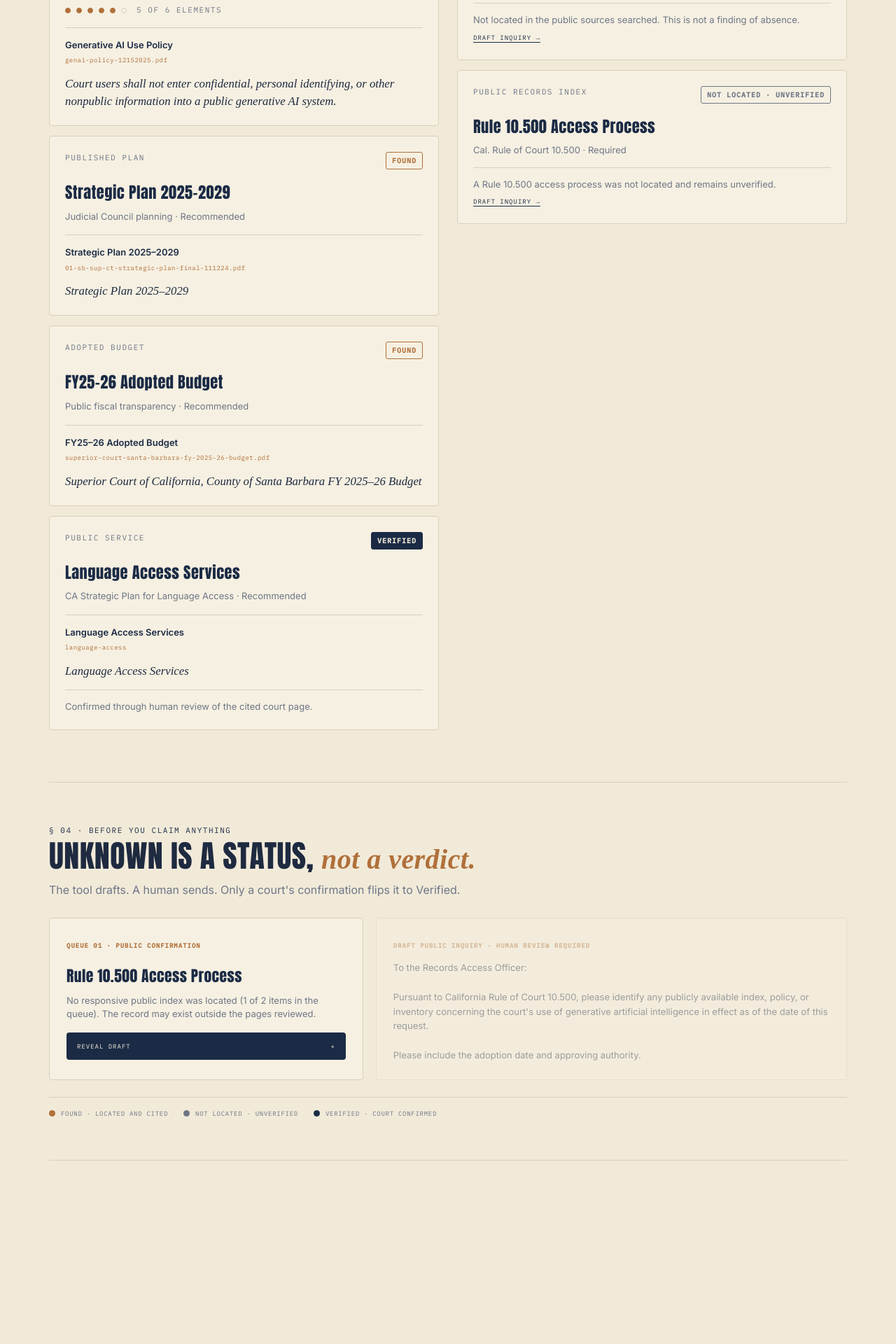
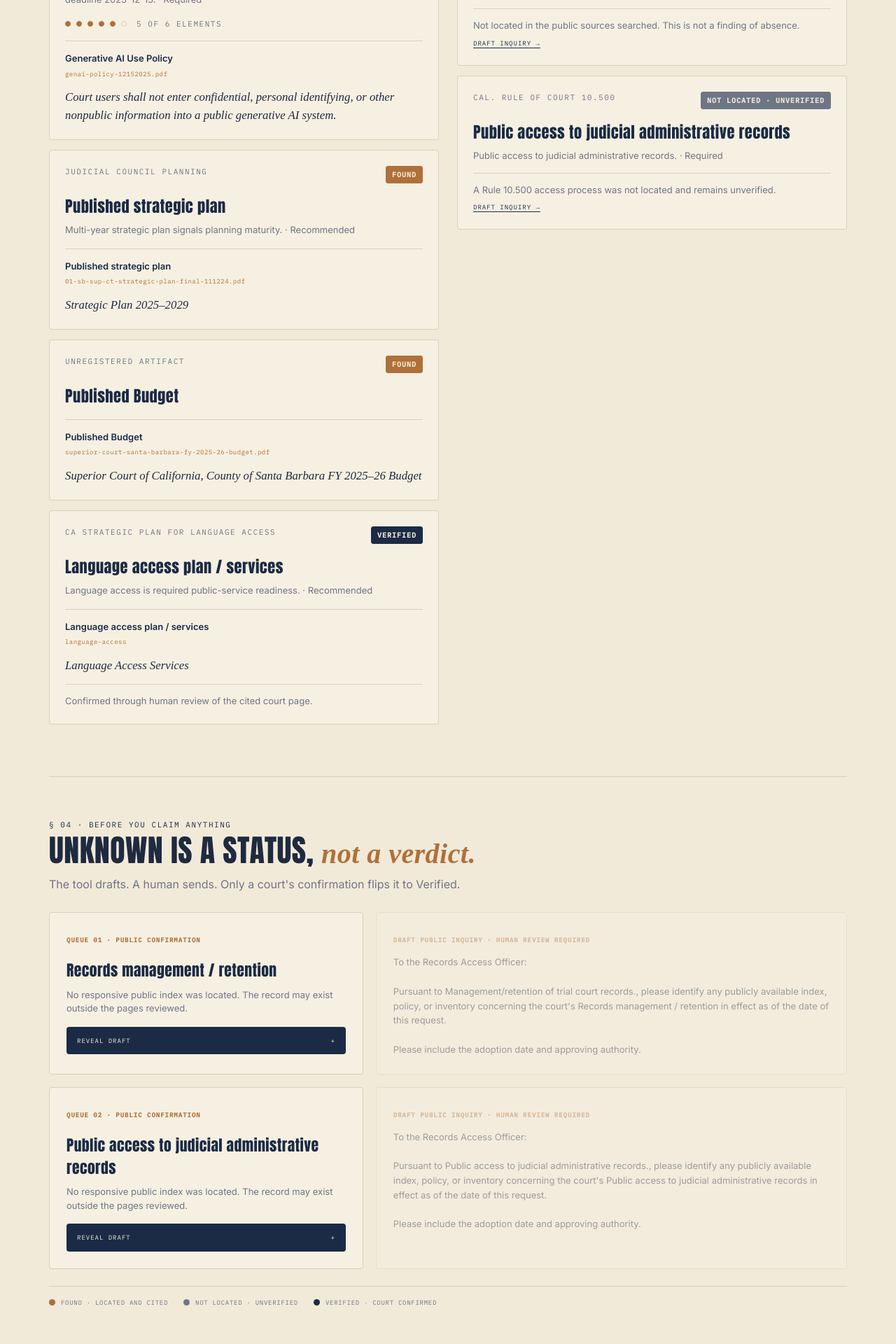
Before and after one commit to earlgreyhot1701D/verity-lex, a Next.js app: page / in a window 1280 px wide. Shown: the part 1740-3660 px from the top of the page at 70% size. Before the commit the page ends 3398 px from the top, so only its background shows below. Built offline with nearby package versions, Linux system fonts and the light colour scheme; a web font is replaced by a local one.

Commit message:
Render findings from the registry

```diff
--- a/components/FindingCard.tsx
+++ b/components/FindingCard.tsx
@@ -1,52 +1,36 @@
 /** One finding as a card: Found / Not-located / Verified, with citation and pips. */
 
+import registryData from "@/data/registry.v1.json";
 import type { Finding } from "@/lib/types";
 import styles from "@/styles/readiness-register.module.css";
 
-const LABELS: Record<
-  string,
-  { name: string; authority: string; category: string }
-> = {
-  genai_policy: {
-    name: "Generative AI Use Policy",
-    authority: "Cal. Rule of Court 10.430 · Required",
-    category: "Court policy",
-  },
-  strategic_plan: {
-    name: "Strategic Plan 2025–2029",
-    authority: "Judicial Council planning · Recommended",
-    category: "Published plan",
-  },
-  published_budget: {
-    name: "FY25–26 Adopted Budget",
-    authority: "Public fiscal transparency · Recommended",
-    category: "Adopted budget",
-  },
-  records_retention: {
-    name: "Records Retention Schedule",
-    authority: "Gov. Code 68150 · Required",
-    category: "Records management",
-  },
-  public_access_records: {
-    name: "Rule 10.500 Access Process",
-    authority: "Cal. Rule of Court 10.500 · Required",
-    category: "Public records index",
-  },
-  language_access: {
-    name: "Language Access Services",
-    authority: "CA Strategic Plan for Language Access · Recommended",
-    category: "Public service",
-  },
-};
+interface RegistryArtifact {
+  id: string;
+  name: string;
+  authority: { name: string; citation: string };
+  tier: "required" | "recommended";
+  elements?: string[];
+}
+
+const artifacts = (registryData as { artifacts: RegistryArtifact[] }).artifacts;
+
+const humanize = (id: string) =>
+  id.replaceAll("_", " ").replace(/\b\w/g, (letter) => letter.toUpperCase());
 
 const fileName = (url: string) => url.split("/").pop() || url;
 
 export function FindingCard({ finding }: { finding: Finding }) {
-  const meta = LABELS[finding.artifactId] ?? {
-    name: finding.artifactId,
+  const artifact = artifacts.find((item) => item.id === finding.artifactId);
+  const meta = artifact ? {
+    name: artifact.name,
+    authority: `${artifact.authority.citation} · ${artifact.tier === "required" ? "Required" : "Recommended"}`,
+    category: artifact.authority.name,
+  } : {
+    name: humanize(finding.artifactId),
     authority: "",
-    category: "",
+    category: "Unregistered artifact",
   };
+  const elementsTotal = artifact?.elements?.length ?? 0;
   const badge =
     finding.status === "verified"
       ? "VERIFIED"
@@ -69,12 +53,12 @@ export function FindingCard({ finding }: { finding: Finding }) {
       <h4>{meta.name}</h4>
       <p className={styles.findingText}>{meta.authority}</p>
 
-      {finding.elementsPresent ? (
+      {finding.elementsPresent && elementsTotal > 0 ? (
         <div
           className={styles.pips}
-          aria-label={`${finding.elementsPresent.length} of 6 elements located`}
+          aria-label={`${finding.elementsPresent.length} of ${elementsTotal} elements located`}
         >
-          {Array.from({ length: 6 }).map((_, index) => (
+          {Array.from({ length: elementsTotal }).map((_, index) => (
             <span
               key={index}
               className={`${styles.pip} ${
@@ -84,7 +68,7 @@ export function FindingCard({ finding }: { finding: Finding }) {
             />
           ))}
           <span className={`${styles.pipLabel} ${styles.mono}`}>
-            {finding.elementsPresent.length} of 6 elements
+            {finding.elementsPresent.length} of {elementsTotal} elements
           </span>
         </div>
       ) : null}
--- a/components/VerificationAct.tsx
+++ b/components/VerificationAct.tsx
@@ -2,22 +2,34 @@
 
 "use client";
 
-import { useState } from "react";
+import registryData from "@/data/registry.v1.json";
 import type { Finding } from "@/lib/types";
 import styles from "@/styles/readiness-register.module.css";
+import { Fragment, useState } from "react";
 
 interface VerificationActProps {
   findings: Finding[];
 }
 
-const DRAFT = `To the Records Access Officer:
+interface RegistryArtifact {
+  id: string;
+  name: string;
+  authority: { citation: string };
+}
 
-Pursuant to California Rule of Court 10.500, please identify any publicly available index, policy, or inventory concerning the court's use of generative artificial intelligence in effect as of the date of this request.
+const artifacts = (registryData as { artifacts: RegistryArtifact[] }).artifacts;
+
+const humanize = (id: string) =>
+  id.replaceAll("_", " ").replace(/\b\w/g, (letter) => letter.toUpperCase());
+
+const draftFor = (name: string, citation: string) => `To the Records Access Officer:
+
+Pursuant to ${citation}, please identify any publicly available index, policy, or inventory concerning the court's ${name} in effect as of the date of this request.
 
 Please include the adoption date and approving authority.`;
 
 export function VerificationAct({ findings }: VerificationActProps) {
-  const [open, setOpen] = useState(false);
+  const [open, setOpen] = useState<Record<string, boolean>>({});
   const queued = findings.filter((finding) => finding.status === "not_located");
 
   return (
@@ -40,38 +52,52 @@ export function VerificationAct({ findings }: VerificationActProps) {
         </p>
 
         <div className={styles.vgrid}>
+          {queued.length > 0 ? queued.map((finding, index) => {
+            const artifact = artifacts.find((item) => item.id === finding.artifactId);
+            const name = artifact?.name ?? humanize(finding.artifactId);
+            const citation = artifact?.authority.citation ?? "the applicable public-records authority";
+            const isOpen = Boolean(open[finding.artifactId]);
+            return (
+              <Fragment key={finding.artifactId}>
                 <article className={styles.queueCard}>
                   <span className={styles.queueLabel}>
-              Queue 01 · Public confirmation
+                    Queue {String(index + 1).padStart(2, "0")} · Public confirmation
                   </span>
-            <h4>Rule 10.500 Access Process</h4>
+                  <h4>{name}</h4>
                   <p className={styles.queueText}>
-              No responsive public index was located
-              {queued.length > 1
-                ? ` (1 of ${queued.length} items in the queue).`
-                : "."}{" "}
-              The record may exist outside the pages reviewed.
+                    No responsive public index was located. The record may exist outside
+                    the pages reviewed.
                   </p>
                   <button
                     className={styles.queueButton}
                     type="button"
-              aria-expanded={open}
-              onClick={() => setOpen((value) => !value)}
+                    aria-expanded={isOpen}
+                    onClick={() => setOpen((current) => ({
+                      ...current,
+                      [finding.artifactId]: !current[finding.artifactId],
+                    }))}
                   >
-              {open ? "HIDE DRAFT" : "REVEAL DRAFT"}
-              <span aria-hidden="true">{open ? "−" : "+"}</span>
+                    {isOpen ? "HIDE DRAFT" : "REVEAL DRAFT"}
+                    <span aria-hidden="true">{isOpen ? "−" : "+"}</span>
                   </button>
                 </article>
 
                 <article
-            className={`${styles.draftCard} ${open ? styles.draftOpen : ""}`}
-            aria-hidden={!open}
+                  className={`${styles.draftCard} ${isOpen ? styles.draftOpen : ""}`}
+                  aria-hidden={!isOpen}
                 >
                   <span className={styles.draftLabel}>
                     Draft public inquiry · human review required
                   </span>
-            <p className={styles.draftBody}>{DRAFT}</p>
+                  <p className={styles.draftBody}>{draftFor(name, citation)}</p>
                 </article>
+              </Fragment>
+            );
+          }) : (
+            <p className={`${styles.queueLabel} ${styles.mono}`}>
+              NOTHING IN QUEUE · ALL ARTIFACTS LOCATED OR VERIFIED
+            </p>
+          )}
         </div>
 
         <div className={styles.legend}>
--- a/styles/readiness-register.module.css
+++ b/styles/readiness-register.module.css
@@ -586,7 +586,8 @@
   padding: 4px 8px;
   border: 1px solid var(--orange);
   border-radius: 3px;
-  color: var(--orange);
+  background: var(--orange);
+  color: var(--cream);
   font-family: "IBM Plex Mono", monospace;
   font-size: 0.625rem;
   font-weight: 600;
@@ -597,7 +598,8 @@
 
 .badgeNot {
   border-color: var(--muted);
-  color: var(--muted);
+  background: var(--muted);
+  color: var(--cream);
 }
 
 .badgeVer {
```
Lines whose indentation alone changed are shown as unchanged.
